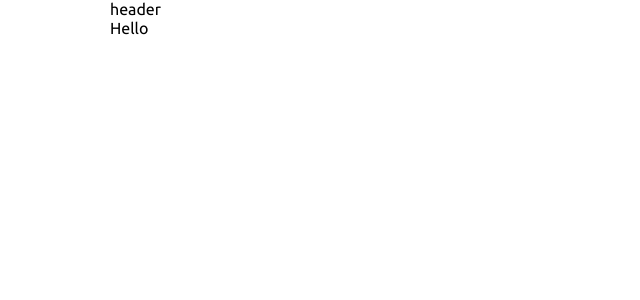
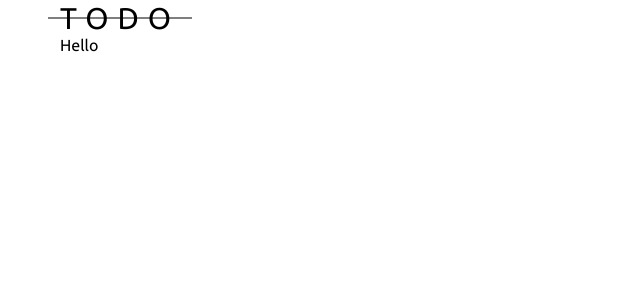
Before and after one commit to BZLOM4JOPbI/todo, a Vue app: page / in a window 1280 px wide. Shown: the top 300 px of the page, without its empty margins (0-640 px from the left). Built offline with nearby package versions, Linux system fonts and the light colour scheme.

Commit message:
add: logo component

```diff
--- a/src/components/layout/ContainerLayout.vue
+++ b/src/components/layout/ContainerLayout.vue
@@ -6,7 +6,9 @@ const props = defineProps<{
     maxWidth: number
 }>()
 
-const maxWidthStyle = computed(() => `max-width: ${props.maxWidth}px`)
+const maxWidthStyle = computed(() => {
+    return { maxWidth: `${props.maxWidth}px`, }
+})
 </script>
 <template>
     <div
--- a/src/components/layout/HeaderLayout.vue
+++ b/src/components/layout/HeaderLayout.vue
@@ -1,15 +1,15 @@
 <script setup lang="ts">
 import ContainerLayout from './ContainerLayout.vue'
-
+import LogoLayout from './LogoLayout.vue'
 
 </script>
 <template>
     <header class="header">
         <ContainerLayout
-            :max-width="1100"
+            :max-width="1200"
         >
             <div class="header__inner">
-                header
+                <LogoLayout />
             </div>
         </ContainerLayout>
     </header>
--- /dev/null
+++ b/src/components/layout/LogoLayout.vue
@@ -0,0 +1,52 @@
+<script setup lang="ts">
+import { onMounted, ref, } from 'vue'
+
+
+const isLogoLineActive = ref<boolean>(false)
+
+// const handleEnter = (e: MouseEvent) => {
+
+// }
+// const handleLeave = (e: MouseEvent) => {
+
+// }
+
+onMounted(async () => {
+    setTimeout(() => isLogoLineActive.value = true)
+})
+</script>
+<template>
+    <div
+        class="logo"
+        @mouseenter="isLogoLineActive = false"
+        @mouseleave="isLogoLineActive = true"
+    >
+        TODO
+        <div
+            class="logo__line"
+            :class="{
+                'logo__line_active' : isLogoLineActive
+            }"
+        ></div>
+    </div>
+</template>
+<style scoped lang="sass">
+.logo
+    user-select: none
+    font-size: 30px
+    letter-spacing: 0.3em
+    position: relative
+    display: inline-block
+    color: black
+.logo__line
+    transition: width .6s ease-in
+    position: absolute
+    left: -10%
+    top: 50%
+    transform: translateY(-50%)
+    height: 1px
+    background-color: currentColor
+    width: 0
+.logo__line_active
+    width: 120%
+</style>
--- a/src/views/IndexView.vue
+++ b/src/views/IndexView.vue
@@ -5,7 +5,7 @@ import ContainerLayout from '../components/layout/ContainerLayout.vue'
 </script>
 <template>
     <ContainerLayout
-        :max-width="1100"
+        :max-width="1200"
     >
         Hello
     </ContainerLayout>
```
